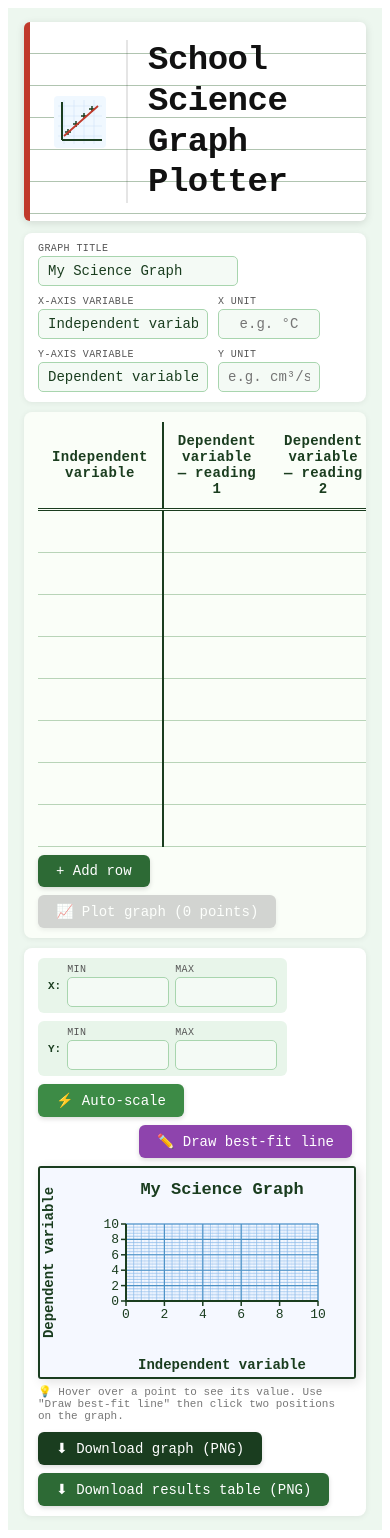
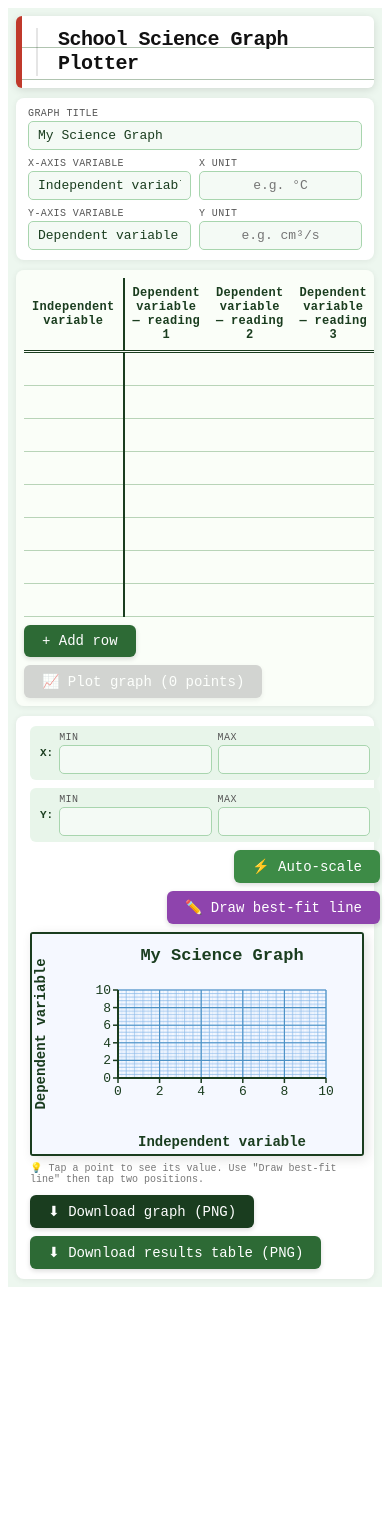
Before and after one commit to greencushion/science-grapher, a React (Vite) app: page / in a window 390 px wide. After the commit the page ends 1295 px from the top, so only its background shows below. Built offline with nearby package versions, Linux system fonts and the light colour scheme.

Commit message:
Improved appearance on mobile

```diff
--- a/src/App.jsx
+++ b/src/App.jsx
@@ -63,6 +63,13 @@ export default function App() {
   const tableRef = useRef(null);
   const wrapperRef = useRef(null);
   const [canvasW, setCanvasW] = useState(900);
+  const [isMobile, setIsMobile] = useState(() => window.innerWidth < 640);
+
+  useEffect(() => {
+    const onResize = () => setIsMobile(window.innerWidth < 640);
+    window.addEventListener("resize", onResize);
+    return () => window.removeEventListener("resize", onResize);
+  }, []);
 
   // Hide number input spinners globally
   useEffect(() => {
@@ -346,6 +353,30 @@ export default function App() {
     }
   };
 
+  const handleCanvasTouch = (e) => {
+    // On mobile, treat a tap as a hover to show the tooltip (or LOBF click)
+    const touch = e.touches[0];
+    if (!touch) return;
+    const rect = canvasRef.current.getBoundingClientRect();
+    const px = (touch.clientX - rect.left) * (CW / rect.width);
+    const py = (touch.clientY - rect.top)  * (CH / rect.height);
+    // Check proximity to data points for tooltip
+    let found = null;
+    for (const d of plotData) {
+      const { cx, cy } = dataToCanvas(d.x, d.y);
+      if (Math.hypot(cx-px, cy-py) < 20) { found = d; break; }
+    }
+    setHoveredPoint(found);
+    // If in LOBF mode, treat tap as a click
+    if (lobfMode) {
+      if (px < MARGIN.left || px > CW-MARGIN.right || py < MARGIN.top || py > CH-MARGIN.bottom) return;
+      if (lobfPoints.length < 2) {
+        const { dx, dy } = canvasToData(px, py);
+        setLobfPoints(prev => [...prev, { x: parseFloat(dx.toFixed(3)), y: parseFloat(dy.toFixed(3)) }]);
+      }
+    }
+  };
+
   const handleCanvasMouseMove = (e) => {
     const rect = canvasRef.current.getBoundingClientRect();
     const px = (e.clientX - rect.left) * (CW / rect.width);
@@ -546,24 +577,24 @@ export default function App() {
 
   const sInput = {
     padding: "6px 9px", border: `1.5px solid ${G.light}`, borderRadius: "5px",
-    fontFamily: MONO, fontSize: "14px", background: G.paper, color: G.dark,
-    width: "82px", textAlign: "center",
+    fontFamily: MONO, fontSize: isMobile ? "13px" : "14px", background: G.paper, color: G.dark,
+    width: isMobile ? "100%" : "82px", textAlign: "center", boxSizing: "border-box",
   };
 
   return (
-    <div style={{ fontFamily: FONT, background: "#edf7ef", minHeight: "100vh", padding: "14px 16px" }}>
+    <div style={{ fontFamily: FONT, background: "#edf7ef", minHeight: "100vh", padding: isMobile ? "8px" : "14px 16px" }}>
 
       {/* Header */}
       <div style={{
         background: "#ffffff",
         backgroundImage: "repeating-linear-gradient(transparent, transparent 31px, #b0c4b0 31px, #b0c4b0 32px)",
-        borderRadius: "6px", padding: "18px 24px", marginBottom: "12px",
-        display: "flex", alignItems: "center", gap: "20px",
+        borderRadius: "6px", padding: isMobile ? "12px 14px" : "18px 24px", marginBottom: "10px",
+        display: "flex", alignItems: "center", gap: "16px",
         boxShadow: "0 2px 8px rgba(0,0,0,0.12)",
         borderLeft: "6px solid #c0392b",
         position: "relative", overflow: "hidden",
       }}>
-        <svg width="52" height="52" viewBox="0 0 52 52" fill="none" xmlns="http://www.w3.org/2000/svg" style={{ flexShrink: 0 }}>
+        <svg width="52" height="52" viewBox="0 0 52 52" fill="none" xmlns="http://www.w3.org/2000/svg" style={{ flexShrink: 0, display: isMobile ? "none" : "block" }}>
           {/* Graph paper background */}
           <rect width="52" height="52" rx="4" fill="#f0f8ff"/>
           {/* Fine grid */}
@@ -587,23 +618,26 @@ export default function App() {
           <line x1="10" y1="40" x2="44" y2="10" stroke="#c0392b" strokeWidth="1.8"/>
         </svg>
         <div style={{ borderLeft: "2px solid rgba(0,0,0,0.1)", paddingLeft: "20px" }}>
-          <div style={{ color: "#111", fontSize: "34px", fontWeight: "bold", fontFamily: MONO, letterSpacing: "-0.5px", lineHeight: 1.2 }}>School Science Graph Plotter</div>
+          <div style={{ color: "#111", fontSize: isMobile ? "20px" : "34px", fontWeight: "bold", fontFamily: MONO, letterSpacing: "-0.5px", lineHeight: 1.2 }}>School Science Graph Plotter</div>
         </div>
       </div>
 
       {/* Variable setup */}
       <div style={{
-        background: "#fff", borderRadius: "8px", padding: "10px 14px", marginBottom: "10px",
-        display: "flex", gap: "10px", flexWrap: "wrap", alignItems: "flex-end",
+        background: "#fff", borderRadius: "8px", padding: "10px 12px", marginBottom: "10px",
+        display: "grid",
+        gridTemplateColumns: isMobile ? "1fr 1fr" : "auto auto auto auto auto",
+        gap: isMobile ? "8px" : "10px",
+        alignItems: "flex-end",
         boxShadow: "0 1px 6px rgba(0,0,0,0.07)",
       }}>
-        <Field label="Graph title">
+        <Field label="Graph title" style={isMobile ? { gridColumn: "1 / -1" } : {}}>
           <input value={graphTitle} onChange={e => setGraphTitle(e.target.value)}
-            style={{ ...sInput, width: "180px", textAlign: "left" }} />
+            style={{ ...sInput, width: isMobile ? "100%" : "180px", textAlign: "left" }} />
         </Field>
         <Field label="X-axis variable">
           <input value={xLabel} onChange={e => setXLabel(e.target.value)}
-            style={{ ...sInput, width: "150px", textAlign: "left" }} placeholder="e.g. Temperature" />
+            style={{ ...sInput, width: isMobile ? "100%" : "150px", textAlign: "left" }} placeholder="e.g. Temperature" />
         </Field>
         <Field label="X unit">
           <input value={xUnit} onChange={e => setXUnit(e.target.value)}
@@ -611,7 +645,7 @@ export default function App() {
         </Field>
         <Field label="Y-axis variable">
           <input value={yLabel} onChange={e => setYLabel(e.target.value)}
-            style={{ ...sInput, width: "150px", textAlign: "left" }} placeholder="e.g. Rate" />
+            style={{ ...sInput, width: isMobile ? "100%" : "150px", textAlign: "left" }} placeholder="e.g. Rate" />
         </Field>
         <Field label="Y unit">
           <input value={yUnit} onChange={e => setYUnit(e.target.value)}
@@ -621,11 +655,12 @@ export default function App() {
 
       {/* Data table */}
       <div style={{
-        background: "#fafef8", borderRadius: "8px", padding: "10px 14px", marginBottom: "10px",
+        background: "#fafef8", borderRadius: "8px", padding: isMobile ? "8px" : "10px 14px", marginBottom: "10px",
         boxShadow: "0 1px 6px rgba(0,0,0,0.07)", overflowX: "auto",
         fontFamily: MONO,
+        WebkitOverflowScrolling: "touch",
       }}>
-        <table style={{ width: "100%", borderCollapse: "collapse", fontFamily: MONO, fontSize: "15px", background: "#fafef8" }}>
+        <table style={{ width: "100%", borderCollapse: "collapse", fontFamily: MONO, fontSize: isMobile ? "12px" : "15px", background: "#fafef8" }}>
           <thead>
             <tr style={{ background: "transparent" }}>
               <th style={thX}>{xLabel || "x"}{xUnit ? ` (${xUnit})` : ""}</th>
@@ -692,20 +727,20 @@ export default function App() {
         boxShadow: "0 1px 6px rgba(0,0,0,0.07)",
       }}>
         {/* Scale + LOBF controls */}
-        <div style={{ display: "flex", gap: "8px", alignItems: "flex-end", flexWrap: "wrap", marginBottom: "8px" }}>
-          <div style={{ display:"flex", gap:"6px", alignItems:"flex-end", background: G.pale, padding:"6px 10px", borderRadius:"6px" }}>
+        <div style={{ display: "flex", gap: "8px", alignItems: "flex-end", flexWrap: "wrap", marginBottom: "8px", flexDirection: isMobile ? "column" : "row" }}>
+          <div style={{ display:"flex", gap:"6px", alignItems:"flex-end", background: G.pale, padding:"6px 10px", borderRadius:"6px", width: isMobile ? "100%" : "auto" }}>
             <span style={{ fontSize:"11px", fontFamily: MONO, color: G.dark, alignSelf:"center", fontWeight:"bold" }}>X:</span>
             <Field label="min"><input value={xScaleMin} onChange={e=>setXScaleMin(e.target.value)} style={sInput} type="number" /></Field>
             <Field label="max"><input value={xScaleMax} onChange={e=>setXScaleMax(e.target.value)} style={sInput} type="number" /></Field>
           </div>
-          <div style={{ display:"flex", gap:"6px", alignItems:"flex-end", background: G.pale, padding:"6px 10px", borderRadius:"6px" }}>
+          <div style={{ display:"flex", gap:"6px", alignItems:"flex-end", background: G.pale, padding:"6px 10px", borderRadius:"6px", width: isMobile ? "100%" : "auto" }}>
             <span style={{ fontSize:"11px", fontFamily: MONO, color: G.dark, alignSelf:"center", fontWeight:"bold" }}>Y:</span>
             <Field label="min"><input value={yScaleMin} onChange={e=>setYScaleMin(e.target.value)} style={sInput} type="number" /></Field>
             <Field label="max"><input value={yScaleMax} onChange={e=>setYScaleMax(e.target.value)} style={sInput} type="number" /></Field>
           </div>
           <button onClick={autoScale} style={btnS(G.bright)}>⚡ Auto-scale</button>
 
-          <div style={{ marginLeft:"auto", display:"flex", gap:"8px", alignItems:"center", flexWrap:"wrap" }}>
+          <div style={{ marginLeft: isMobile ? "0" : "auto", display:"flex", gap:"8px", alignItems:"center", flexWrap:"wrap" }}>
             {!lobfMode && !showLobf && (
               <button onClick={() => { setLobfPoints([]); setLobfMode(true); }} style={btnS("#8e44ad")}>
                 ✏️ Draw best-fit line
@@ -741,11 +776,12 @@ export default function App() {
             onClick={handleCanvasClick}
             onMouseMove={handleCanvasMouseMove}
             onMouseLeave={() => setHoveredPoint(null)}
-            style={{ display:"block" }}
+            onTouchStart={handleCanvasTouch}
+            style={{ display:"block", touchAction: lobfMode ? "none" : "auto" }}
           />
         </div>
-        <div style={{ marginTop:"6px", fontSize:"11px", color:"#777", fontFamily: MONO }}>
-          💡 Hover over a point to see its value. Use "Draw best-fit line" then click two positions on the graph.
+        <div style={{ marginTop:"6px", fontSize: isMobile ? "10px" : "11px", color:"#777", fontFamily: MONO }}>
+          💡 {isMobile ? 'Tap a point to see its value. Use "Draw best-fit line" then tap two positions.' : 'Hover over a point to see its value. Use "Draw best-fit line" then click two positions.'}
         </div>
         <div style={{ marginTop:"10px", display:"flex", gap:"8px", flexWrap:"wrap" }}>
           <button onClick={downloadGraph} style={btnS(G.dark)}>⬇ Download graph (PNG)</button>
@@ -756,9 +792,9 @@ export default function App() {
   );
 }
 
-function Field({ label, children }) {
+function Field({ label, children, style }) {
   return (
-    <div>
+    <div style={style}>
       <label style={{ display:"block", fontSize:"10px", fontFamily:"'Courier New',monospace",
         color:"#555", marginBottom:"2px", textTransform:"uppercase", letterSpacing:"0.4px" }}>
         {label}
@@ -770,14 +806,14 @@ function Field({ label, children }) {
 
 // Exercise-book table styles
 // Header cells
-const thBase = { padding:"11px 14px", textAlign:"center", fontFamily:"'Courier New',monospace", fontSize:"14px", fontWeight:"bold", letterSpacing:"0.3px", color:"#1a3d1f", background:"transparent" };
+const thBase = { padding:"8px 8px", textAlign:"center", fontFamily:"'Courier New',monospace", fontSize:"inherit", fontWeight:"bold", letterSpacing:"0.3px", color:"#1a3d1f", background:"transparent" };
 const thX    = { ...thBase, borderBottom:"3px double #1a3d1f", borderRight:"2px solid #1a3d1f" };
 const thMid  = { ...thBase, borderBottom:"3px double #1a3d1f" };
 const thMean = { ...thBase, borderBottom:"3px double #1a3d1f", borderLeft:"2px solid #1a3d1f" };
 // Body cells
-const tdBase = { padding:"5px 8px", borderBottom:"1px solid #b8d4b8" };
+const tdBase = { padding:"4px 5px", borderBottom:"1px solid #b8d4b8" };
 const tdX    = { ...tdBase, borderRight:"2px solid #1a3d1f" };
 const tdMid  = { ...tdBase };
 const tdMean = { ...tdBase, borderLeft:"2px solid #1a3d1f", textAlign:"center" };
-const cellS = { width:"100%", padding:"7px 8px", border:"none", fontFamily:"'Courier New',monospace", fontSize:"15px", textAlign:"center", background:"transparent", boxSizing:"border-box", outline:"none" };
+const cellS = { width:"100%", padding:"5px 4px", border:"none", fontFamily:"'Courier New',monospace", fontSize:"inherit", textAlign:"center", background:"transparent", boxSizing:"border-box", outline:"none" };
 function btnS(bg) { return { padding:"8px 18px", background:bg, color:"#fff", border:"none", borderRadius:"6px", fontFamily:"'Courier New',monospace", fontSize:"14px", cursor:"pointer", boxShadow:"0 2px 5px rgba(0,0,0,0.14)", whiteSpace:"nowrap" }; }
```
Also changed, not shown: 1 other file (tests, documents, lock files or other folders).
